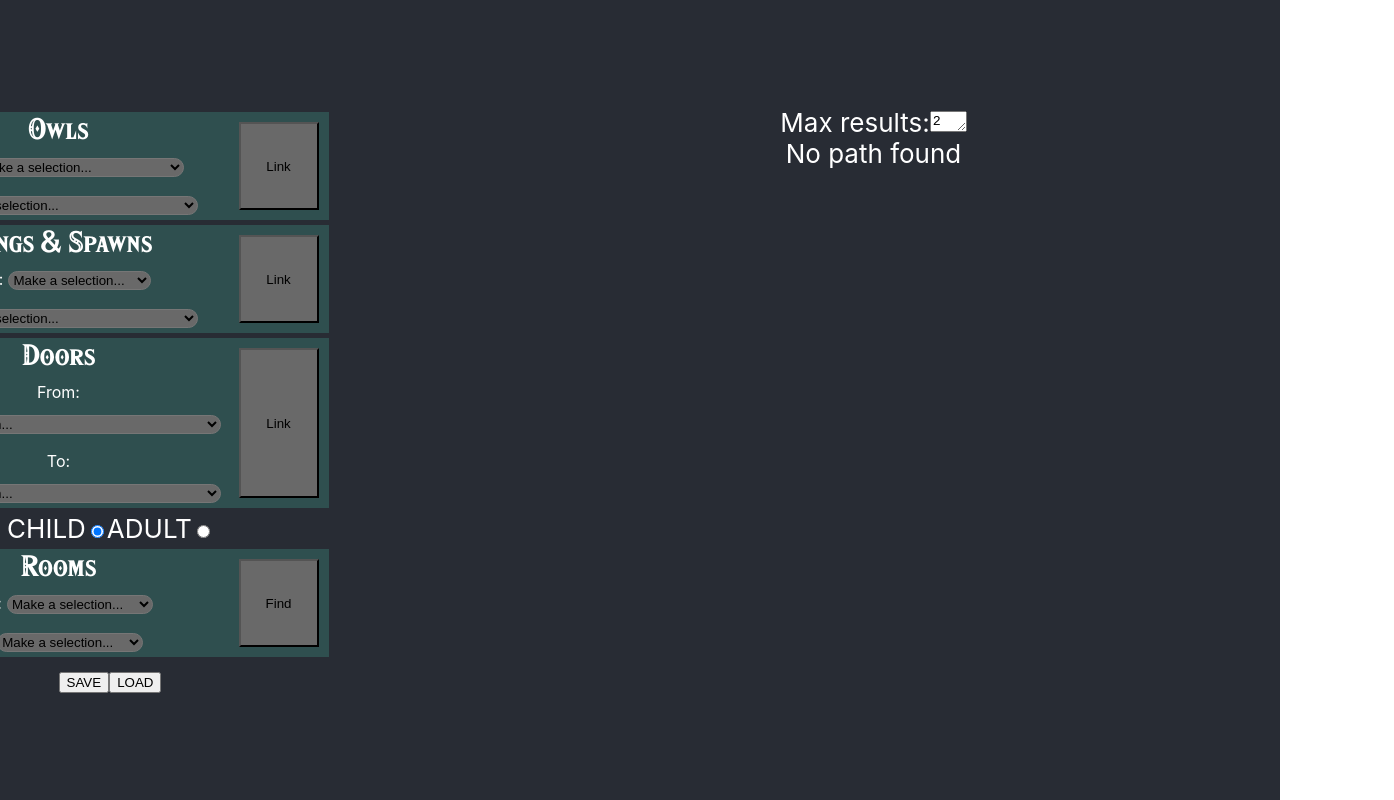
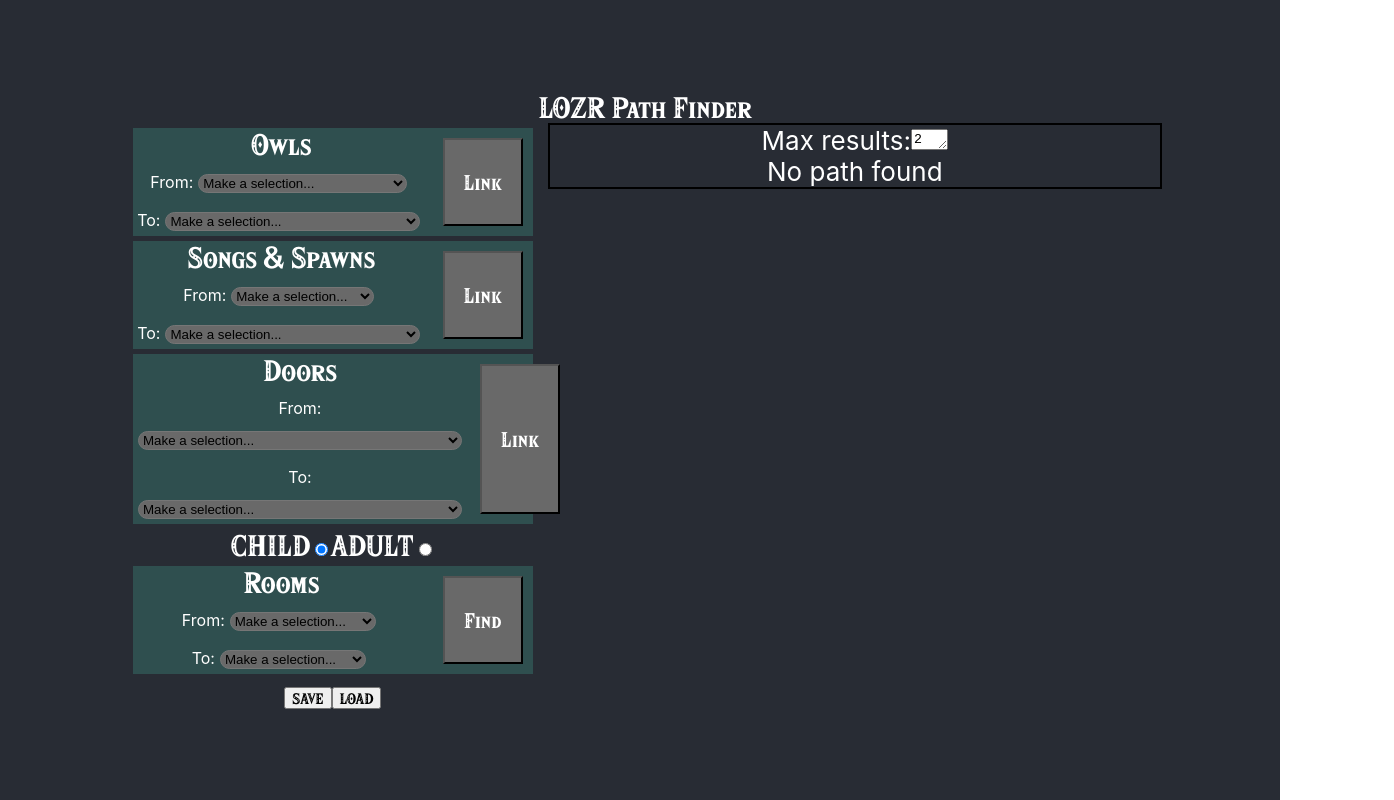
Before and after one commit to KevinRapa/lozr-path-manager, a React (Create React App) app: page / in a window 1280 px wide. Shown: the whole page, 1394 px wide, since content can reach past the window. Built offline with nearby package versions, Linux system fonts and the light colour scheme.

Commit message:
Looks better

```diff
--- /dev/null
+++ b/src/common.css
@@ -0,0 +1,9 @@
+
+@font-face {
+  font-family: 'hylia-serif';
+  src: local('MyFont'), url(./fonts/hylia-serif.otf) format('opentype');
+}
+
+.title {
+	font-family: 'hylia-serif';
+}
--- a/src/components/AdultChildButtons.tsx
+++ b/src/components/AdultChildButtons.tsx
@@ -6,6 +6,7 @@ export type LinkState = "ADULT"|"CHILD";
 interface AdultChildButtonsProps {
 	initialState: LinkState,
 	onChange: (state: LinkState) => void
+	className: string
 }
 
 export function AdultChildButtons(props: AdultChildButtonsProps)
@@ -27,8 +28,8 @@ export function AdultChildButtons(props: AdultChildButtonsProps)
 		</label>
 	}
 
-	return <>
+	return <div className={props.className}>
 		<RadioButton name={"CHILD"} />
 		<RadioButton name={"ADULT"} />
-	</>
+	</div>
 }
--- a/src/components/FromToModule.css
+++ b/src/components/FromToModule.css
@@ -3,17 +3,9 @@
 	display: block;
 }
 
-@font-face {
-  font-family: 'hylia-serif';
-  src: local('MyFont'), url(../fonts/hylia-serif.otf) format('opentype');
-  /* other formats include: 'woff2', 'truetype, 'opentype',
-                            'embedded-opentype', and 'svg' */
-}
-
 .from-to-title {
 	grid-column-start: 1;
 	grid-row-start: 1;
-	font-family: 'hylia-serif';
 }
 
 .from-to-dropdown-top {
@@ -31,6 +23,8 @@
 	grid-row: 1 / span 3;
 	margin: 10px;
 	background-color: dimgrey;
+	font-size: 14pt;
+	color: white;
 }
 
 .from-to-container {
--- a/src/components/FromToModule.tsx
+++ b/src/components/FromToModule.tsx
@@ -2,6 +2,7 @@ import React from 'react';
 import {DropDown} from './DropDown';
 import {useRef} from 'react';
 
+import '../common.css';
 import './FromToModule.css';
 
 interface FromToModuleProps {
@@ -32,7 +33,7 @@ export function FromToModule(props: FromToModuleProps)
 	};
 
 	return <div className="from-to-container">
-		<div className="from-to-title">{props.title}</div>
+		<div className="from-to-title title">{props.title}</div>
 		<DropDown className="from-to-dropdown from-to-dropdown-top"
 		          idToNameMap={props.idToNameMapFrom}
 		          onChange={fromChange}
@@ -43,7 +44,7 @@ export function FromToModule(props: FromToModuleProps)
 		          onChange={toChange}
 		          title={"To:"}
 		/>
-		<button className="from-to-button" onClick={onClick}>
+		<button className="from-to-button title" onClick={onClick}>
 			{props.buttonTitle}
 		</button>
 	</div>;
--- a/src/components/PathDisplay.css
+++ b/src/components/PathDisplay.css
@@ -1,4 +1,6 @@
 
 .pathdisplay-container {
-	width: 40em;
+	border: solid;
+	border-color: black;
+	border-width: 2px;
 }
--- a/src/mapper.css
+++ b/src/mapper.css
@@ -1,12 +1,21 @@
 .grid-container {
 	display: grid;
-	column-gap: 20px;
+	column-gap: 10px;
+	grid-template: auto auto / 40% 60%;
+	width: 80%;
+}
+
+#grid-top {
+	grid-row-start: 1;
+	grid-column: 1 / span 2;
 }
 
 #grid-left {
+	grid-row-start: 2;
 	grid-column-start: 1;
 }
 
 #grid-right {
+	grid-row-start: 2;
 	grid-column-start: 2;
 }
--- a/src/mapper.tsx
+++ b/src/mapper.tsx
@@ -9,6 +9,7 @@ import {loadJson, saveJson} from './util/io';
 import _ from 'lodash';
 
 import './mapper.css';
+import './common.css';
 
 export interface MapperState {
 	roomToDoors: Record<string, string[]>
@@ -167,6 +168,9 @@ export function Mapper()
 	console.log(mapperState);
 
 	return <div className="grid-container">
+		<div className="grid-item title" id="grid-top">
+			LOZR Path Finder
+		</div>
 		<div className="grid-item" id="grid-left">
 			<FromToModule idToNameMapFrom={mapperState.unlinkedOwls}
 				      idToNameMapTo={_.omit(CFG.areas, CFG.no_add)}
@@ -186,7 +190,8 @@ export function Mapper()
 				      buttonTitle={"Link"}
 				      title={"Doors"}
 			/>
-			<AdultChildButtons initialState={linkState}
+			<AdultChildButtons className="title"
+			                   initialState={linkState}
 					   onChange={setLinkState}
 			/>
 			<FromToModule idToNameMapFrom={selectableRoomMap}
@@ -196,10 +201,10 @@ export function Mapper()
 				      title={"Rooms"}
 			/>
 			<button onClick={()=>saveJson(JSON.stringify(mapperState), 'lozr-cfg.json')}>
-				{"SAVE"}
+				<div className="title">{"SAVE"}</div>
 			</button>
 			<button onClick={()=>loadJson(setMapperState)}>
-				{"LOAD"}
+				<div className="title">{"LOAD"}</div>
 			</button>
 		</div>
 		<div className="grid-item" id="grid-right">
```
